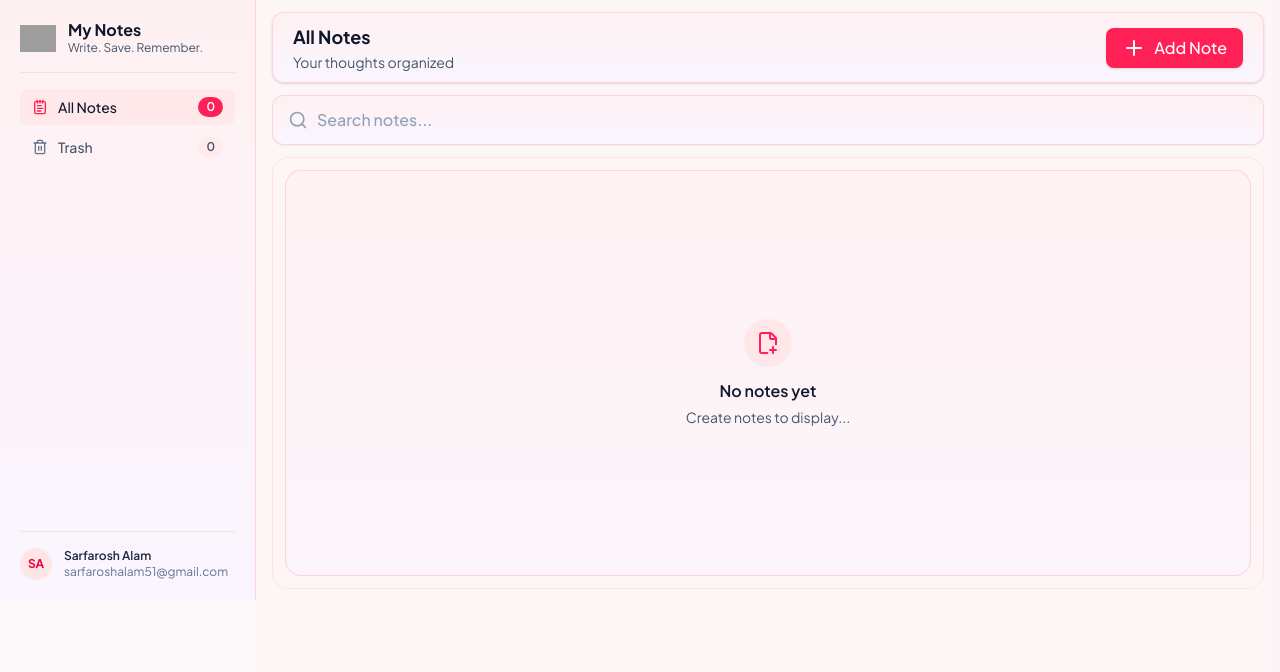
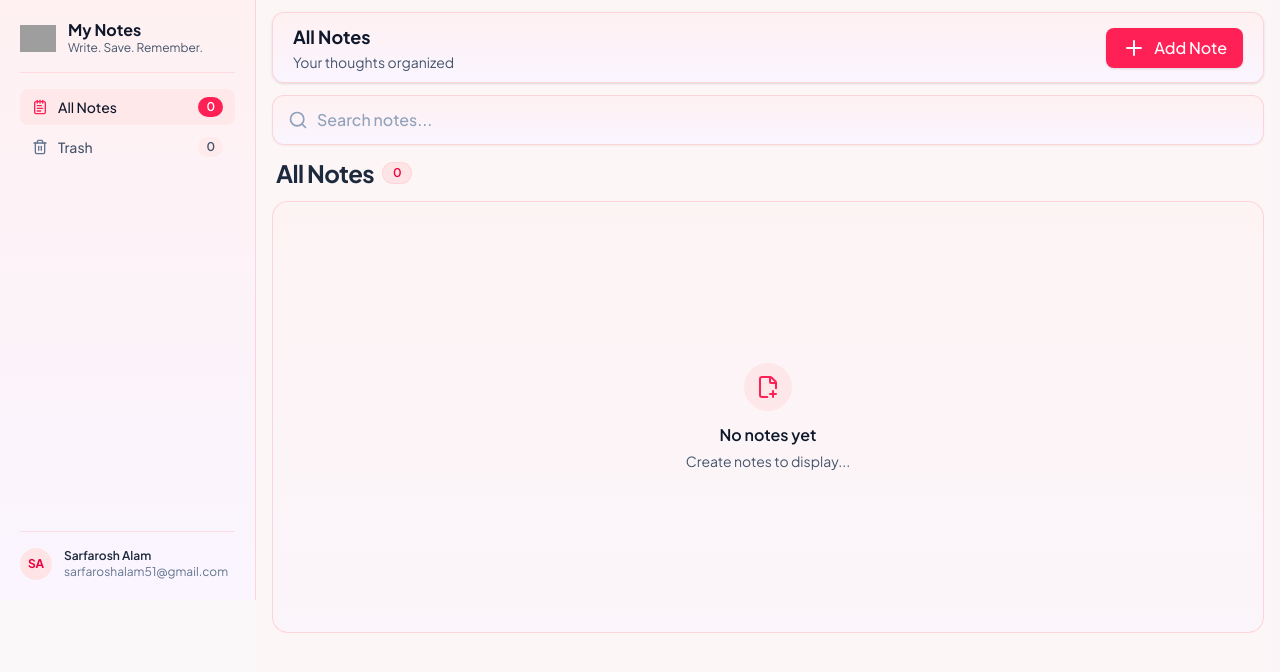
Before and after one commit to Sarfarosh-0/Web_Development, a React (Vite) app in the folder REACT_JS/03_React_App/: page / in a window 1280 px wide. Shown: the top 672 px of the page. Built offline with nearby package versions, Linux system fonts and the light colour scheme; grey boxes are pictures that could not be loaded.

Commit message:
Added a HEADING SECTION for the NotesConatiner

```diff
--- a/REACT_JS/03_React_App/src/Components/NotesContainer.tsx
+++ b/REACT_JS/03_React_App/src/Components/NotesContainer.tsx
@@ -18,7 +18,17 @@ function NotesContainer({ openModal, notes, searchTerm, deleteNote }: ContainerP
     );
 
     return (
-        <div className="p-3 grid grid-cols-1 sm:grid-cols-2 md:grid-cols-3 gap-4 h-108 overflow-auto scrollbar-none bg-rose-50/20 border border-rose-100 rounded-2xl">
+        <div className="flex flex-col gap-3">
+            <div className="flex items-center justify-between px-1">
+                <h1 className="text-2xl font-bold text-slate-800 tracking-tight flex items-center gap-2">
+                    All Notes
+                    <span className="text-xs font-semibold px-2.5 py-0.5 rounded-full bg-rose-100 text-rose-600 border border-rose-200/60">
+                        {filteredNotes.length}
+                    </span>
+                </h1>
+            </div>
+
+            <div className=" grid grid-cols-1 sm:grid-cols-2 md:grid-cols-3 gap-4 h-108 overflow-auto scrollbar-none ">
                 {filteredNotes.length > 0 ? (
                     filteredNotes.map((note) => (
                         <Notebox
@@ -33,6 +43,7 @@ function NotesContainer({ openModal, notes, searchTerm, deleteNote }: ContainerP
                     <Emptynotes openModal={openModal} />
                 )}
             </div>
+        </div>
     );
 }
 
```
Lines whose indentation alone changed are shown as unchanged.
